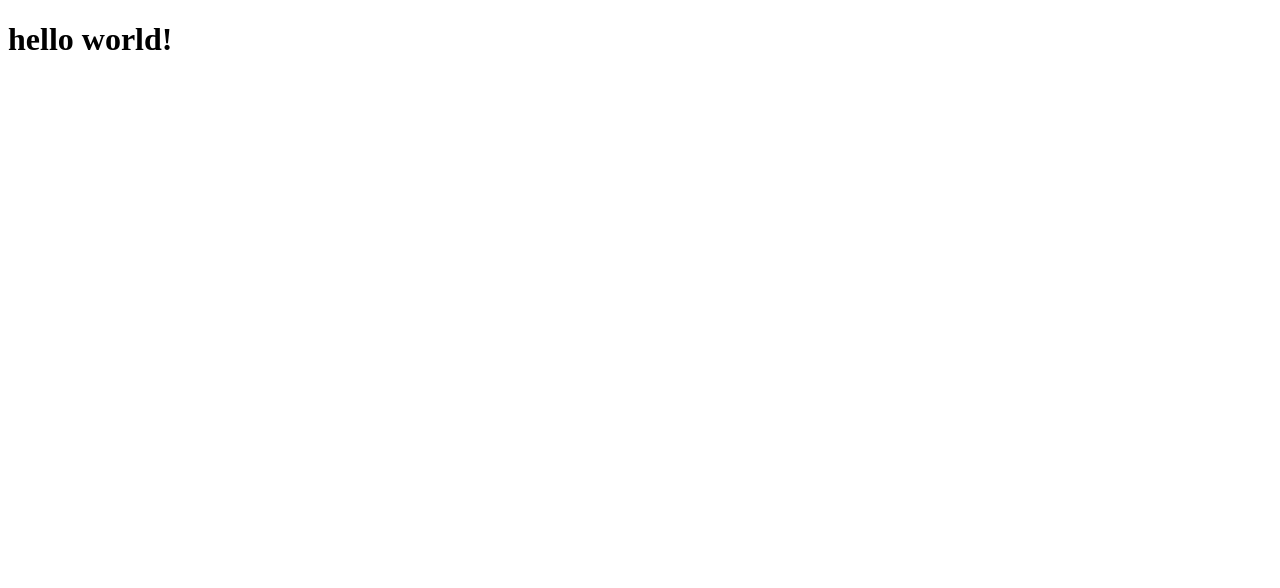
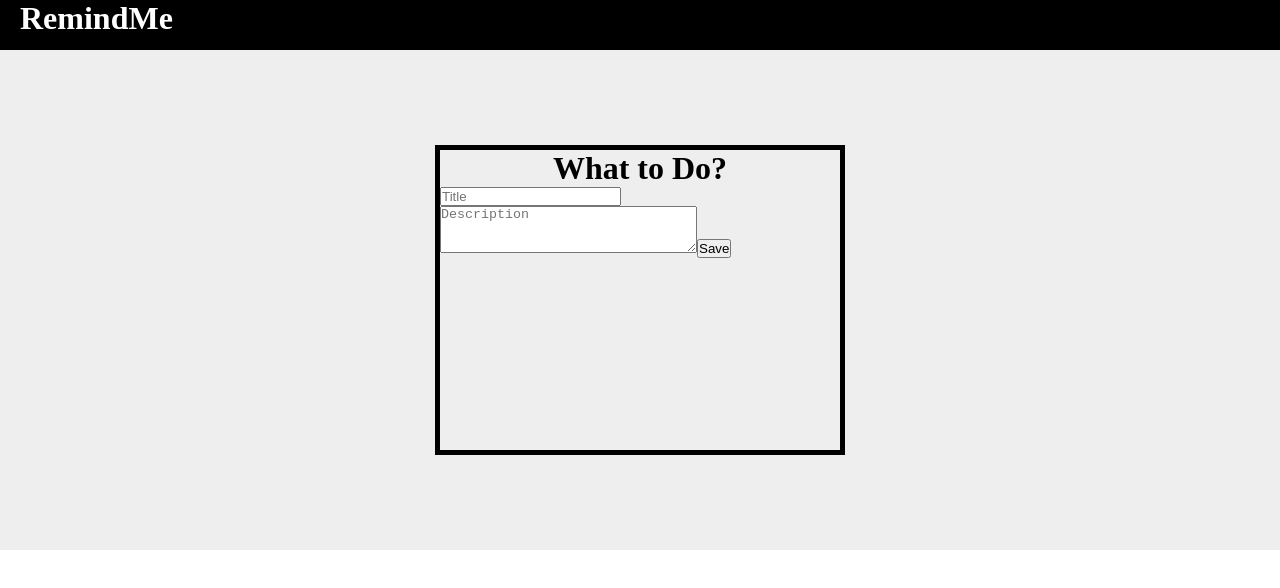
Before and after one commit to Mohamedameen01/RemindMe-Task-Manager, a React (Create React App) app: page / in a window 1280 px wide. Shown: the top 588 px of the page. Built offline with nearby package versions, Linux system fonts and the light colour scheme; no server answers; the database is empty.

Commit message:
Navbar, TaskForm, TaskList & Handling Firebase
Storing user Tasks as  Saved Tasks Collection in Firestore & Showing Task List with Title

```diff
--- a/package.json
+++ b/package.json
@@ -6,7 +6,10 @@
     "@testing-library/jest-dom": "^5.17.0",
     "@testing-library/react": "^13.4.0",
     "@testing-library/user-event": "^13.5.0",
+    "bootstrap": "^5.3.2",
+    "firebase": "^10.5.2",
     "react": "^18.2.0",
+    "react-bootstrap": "^2.9.1",
     "react-dom": "^18.2.0",
     "react-scripts": "5.0.1",
     "web-vitals": "^2.1.4"
--- a/public/index.html
+++ b/public/index.html
@@ -11,9 +11,7 @@
     />
     <link rel="apple-touch-icon" href="%PUBLIC_URL%/logo192.png" />
 
-    <link rel="manifest" href="%PUBLIC_URL%/manifest.json" />
-
-    <title>React App</title>
+    <title>RemindMe</title>
   </head>
   <body>
     <noscript>You need to enable JavaScript to run this app.</noscript>
--- a/src/App.css
+++ b/src/App.css
@@ -0,0 +1,4 @@
+*{
+    margin: 0;
+    padding: 0;
+}
--- a/src/App.js
+++ b/src/App.js
@@ -1,10 +1,14 @@
-
 import './App.css';
+import Navbar from './Components/Navbar/Navbar'
+import TaskForm from './Components/TaskForm/TaskForm';
+import TaskList from './Components/TaskList/TaskList';
 
 function App() {
   return (
     <div className="App">
-      <h1>hello world!</h1>
+      <Navbar />
+      <TaskForm />
+      <TaskList />
     </div>
   );
 }
--- /dev/null
+++ b/src/Components/Navbar/Navbar.css
@@ -0,0 +1,11 @@
+.navbar{
+    position: fixed;
+    width: 100%;
+    height: 50px;
+    background-color: black;
+    color: #fff;
+    z-index: 3;
+}
+.navbar > h1{
+    margin-left: 20px;
+}
--- /dev/null
+++ b/src/Components/Navbar/Navbar.jsx
@@ -0,0 +1,14 @@
+import React from 'react'
+import './Navbar.css'
+
+function Navbar() {
+  return (
+    <div className='navbar'>
+      <h1 >
+        RemindMe
+      </h1>
+    </div>
+  )
+}
+
+export default Navbar
--- /dev/null
+++ b/src/Components/TaskForm/TaskForm.css
@@ -0,0 +1,20 @@
+.taskform{
+    background-color: #eee;
+    width: 100%;
+    height: 500px;
+    position: relative;
+    top: 50px;
+    display: flex;
+    flex-direction: column;
+    align-items: center;
+    justify-content: center;
+}
+.task-box{
+    width: 400px;
+    height: 300px;
+    border: 5px solid black;
+    display: flex;
+    flex-direction: column;
+    align-items: center;
+
+}
--- /dev/null
+++ b/src/Components/TaskForm/TaskForm.jsx
@@ -0,0 +1,60 @@
+import React, { useState } from 'react'
+import './TaskForm.css'
+import { collection, addDoc } from "firebase/firestore";
+import { db } from '../../Firebase/Confiq';
+
+function TaskForm() {
+    const [taskDetails,setTaskDetails] = useState({
+        title:"",
+        description:""
+    })
+
+    const handleChange = (e)=>{
+        const {name,value} = e.target
+        setTaskDetails({...taskDetails,[name]:value})
+    }
+
+    const handleSubmit = (e)=>{
+        e.preventDefault()
+        try{
+            const docRef = addDoc(collection(db,"Saved Tasks"),{
+                time:new Date(),
+                title:taskDetails.title,
+                description:taskDetails.description
+            })
+        // console.log("Document written with ID: ", docRef.data())
+        }
+        catch (e){
+            console.error("Error adding document: ", e);
+        }
+    }
+  return (
+    <div className='taskform'>
+        <div className="task-box">
+            <h1>What to Do?</h1>
+            <form onSubmit={handleSubmit}>
+                <input
+                    type="text"
+                    id='task-title'
+                    placeholder='Title'
+                    name='title'
+                    onChange={handleChange}
+                    />
+                <textarea
+                    name="description"
+                    id="task-discrip"
+                    cols="30"
+                    rows="3"
+                    onChange={handleChange}
+                    placeholder='Description'
+                    />
+                <button >
+                    Save
+                </button>
+            </form>
+        </div>
+    </div>
+  )
+}
+
+export default TaskForm
--- /dev/null
+++ b/src/Components/TaskList/TaskList.css
@@ -0,0 +1,12 @@
+.parentdiv{
+    height: 300px;
+    display: block;
+    max-height: fit-content;
+    margin-top: 100px;
+    text-align: center;
+}
+
+.childdiv li{
+    list-style-type: square;
+    color: blue;
+}
--- /dev/null
+++ b/src/Components/TaskList/TaskList.jsx
@@ -0,0 +1,35 @@
+import React, { useEffect, useState } from 'react'
+import './TaskList.css'
+import { getDocs,collection} from 'firebase/firestore'
+import { db } from '../../Firebase/Confiq'
+
+function TaskList() {
+    const [savedTask,setSavedTask] = useState([])
+    useEffect(()=>{
+        getDocs(collection(db, "Saved Tasks")).then((snapShot)=>{
+            const tasks = snapShot.docs.map((task)=>{
+                return{
+                    ...task.data(),
+                    id:task.id
+                }
+            })
+            setSavedTask(tasks)
+        })
+    },[])
+
+  return (
+    <div className='parentdiv'>
+        <div className="childdiv">
+            {savedTask &&
+                <ul>
+                    {savedTask.map((task)=>
+                        <li>{task.title}</li>
+                    )}
+                </ul>
+            }
+        </div>
+    </div>
+  )
+}
+
+export default TaskList
--- /dev/null
+++ b/src/Firebase/Confiq.js
@@ -0,0 +1,16 @@
+import { initializeApp } from "firebase/app";
+import { getFirestore } from "firebase/firestore";
+
+const firebaseConfig = {
+  apiKey: "AIzaSyDea_Kwz8pOLBDTpjQZYN40nn__qA2mB4E",
+  authDomain: "remindme-641d6.firebaseapp.com",
+  projectId: "remindme-641d6",
+  storageBucket: "remindme-641d6.appspot.com",
+  messagingSenderId: "133971591796",
+  appId: "1:133971591796:web:a7c09626a81960c5900721",
+  measurementId: "G-PCWC106LY9"
+};
+
+
+export const app = initializeApp(firebaseConfig);
+export const db = getFirestore(app);
```
Also changed, not shown: public/manifest.json (deleted), 1 other file (tests, documents, lock files or other folders).
